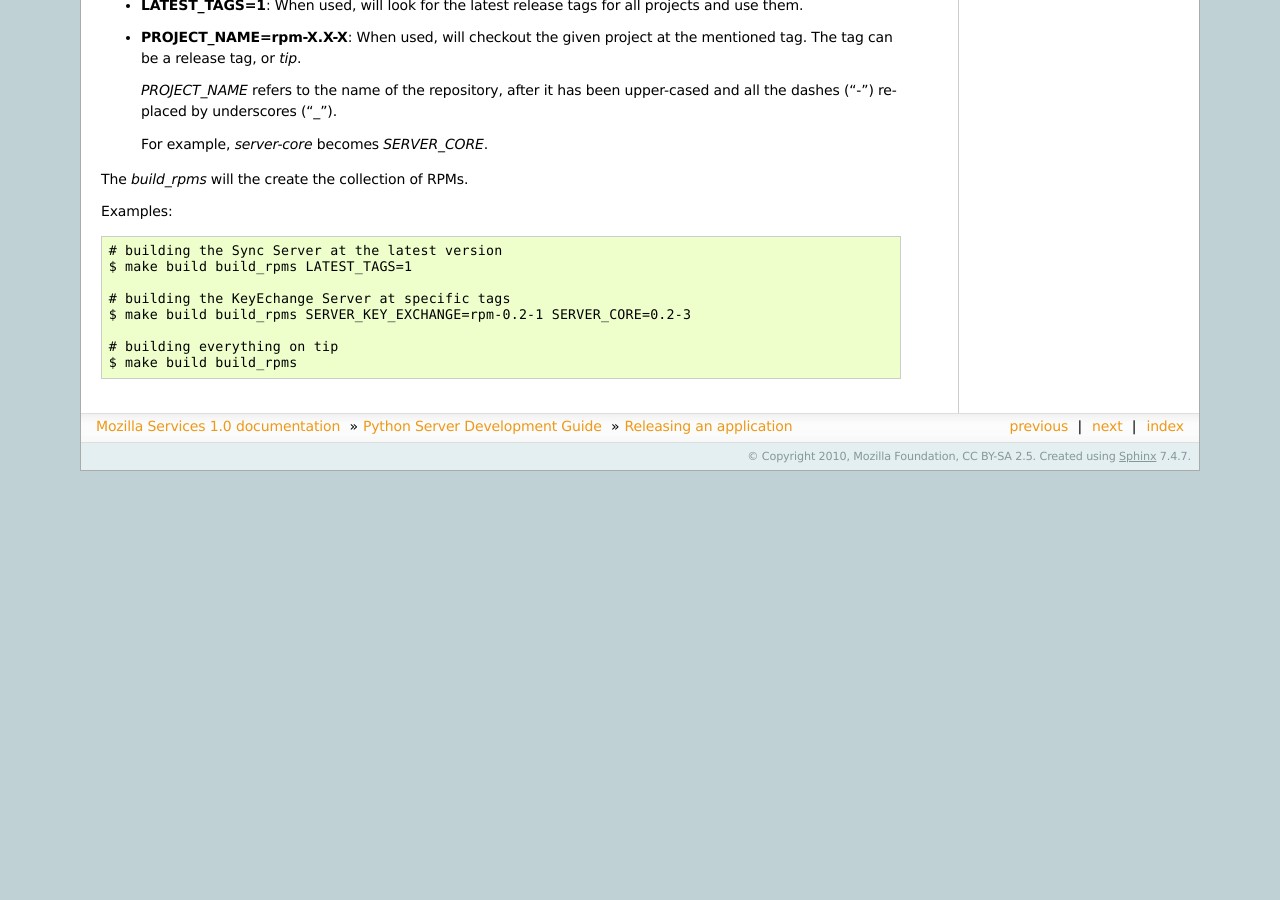
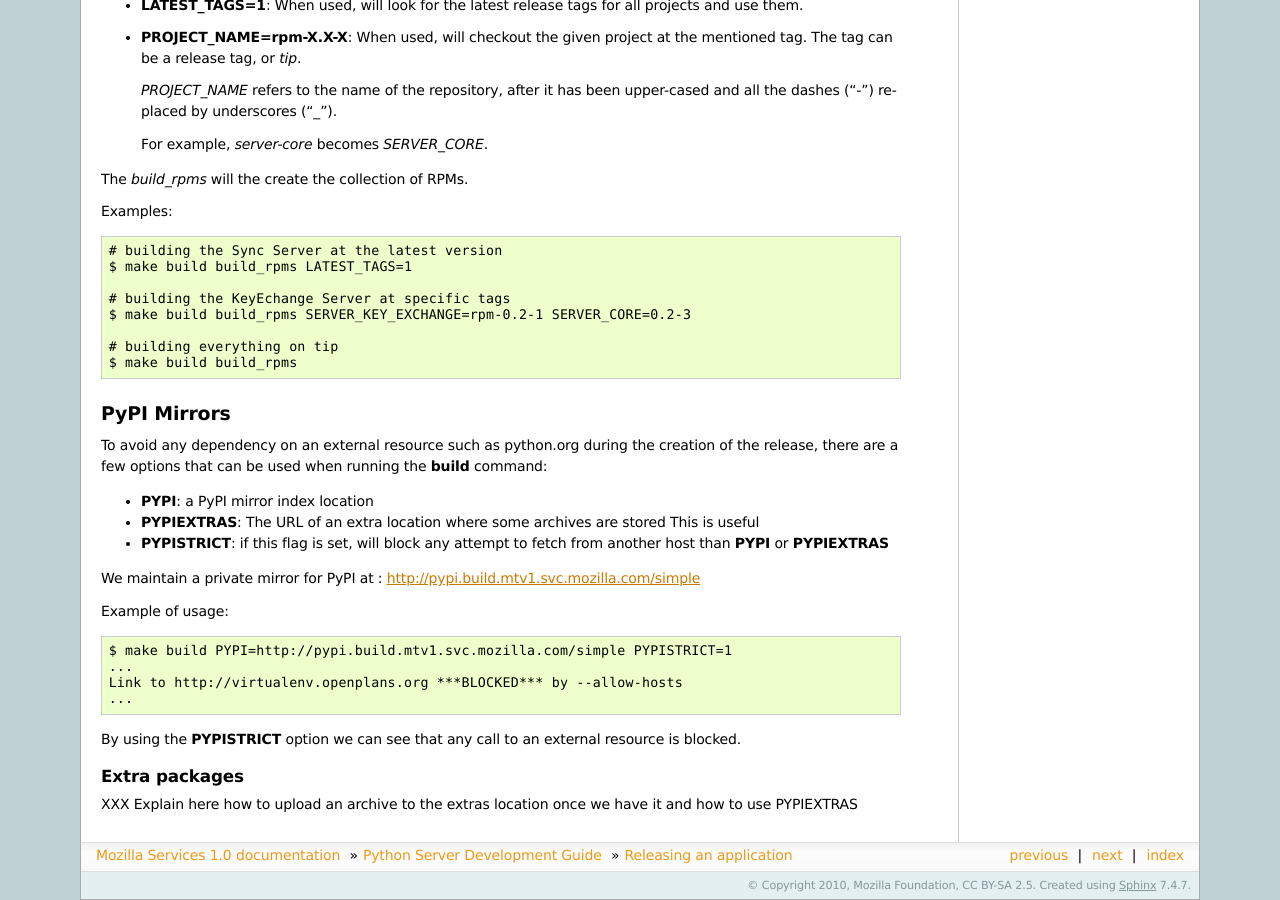
Before and after one commit to mozilla-services/docs, a Sphinx documentation site: the page built from source/server-devguide/release.rst, in a window 1280 px wide and 900 px high, scrolled down 2842 px. Built offline with Sphinx 7.4.7, drawn with Linux system fonts in a browser that asks for light colours; before the commit the page ends 3313 px from its top, so only the background shows below that; some of the changed text lies outside the part shown.

Commit message:
added a section about the mirroring options at build time

```diff
--- a/source/server-devguide/release.rst
+++ b/source/server-devguide/release.rst
@@ -214,3 +214,36 @@ Examples::
 
     # building everything on tip
     $ make build build_rpms
+
+
+PyPI Mirrors
+============
+
+To avoid any dependency on an external resource such as python.org during the
+creation of the release, there are a few options that can be used when
+running the **build** command:
+
+- **PYPI**: a PyPI mirror index location
+- **PYPIEXTRAS**: The URL of an extra location where some archives are stored
+  This is useful
+- **PYPISTRICT**: if this flag is set, will block any attempt to fetch from
+  another host than **PYPI** or **PYPIEXTRAS**
+
+We maintain a private mirror for PyPI at : http://pypi.build.mtv1.svc.mozilla.com/simple
+
+Example of usage::
+
+    $ make build PYPI=http://pypi.build.mtv1.svc.mozilla.com/simple PYPISTRICT=1
+    ...
+    Link to http://virtualenv.openplans.org ***BLOCKED*** by --allow-hosts
+    ...
+
+
+By using the **PYPISTRICT** option we can see that any call to an external
+resource is blocked.
+
+Extra packages
+::::::::::::::
+
+XXX Explain here how to upload an archive to the extras location once we have it
+and how to use PYPIEXTRAS
```
